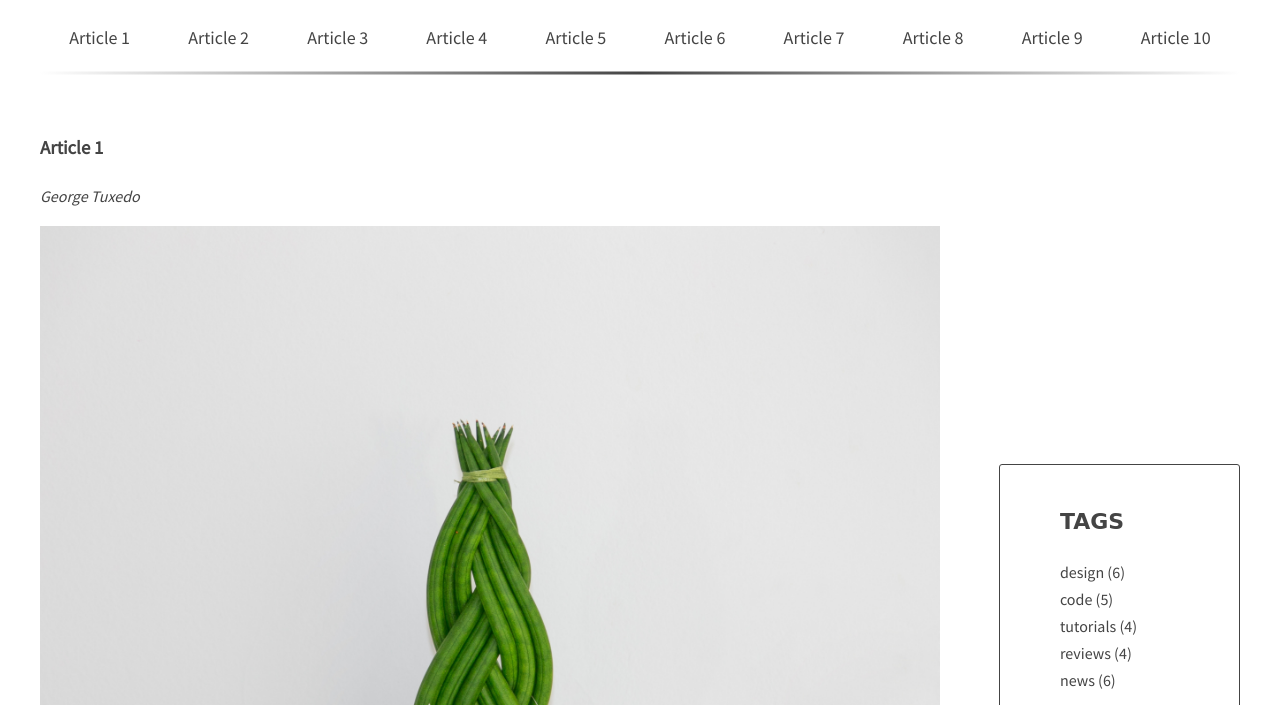
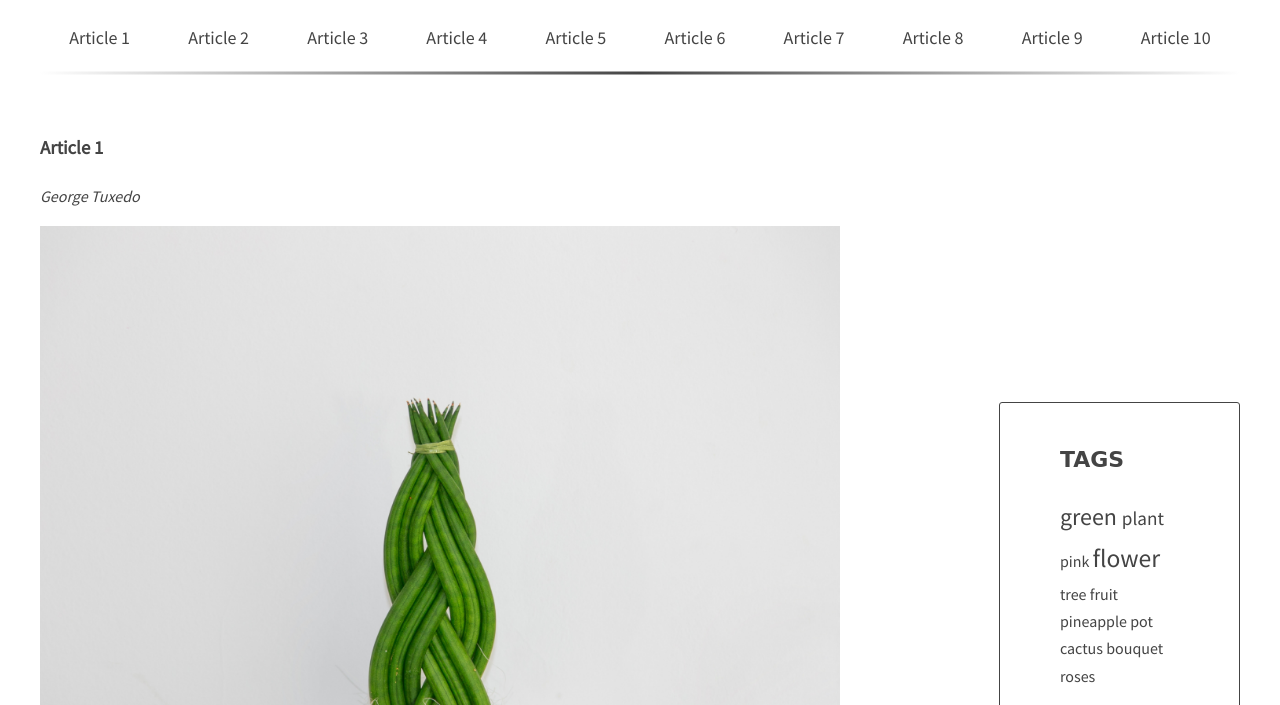
Before and after one commit to haczelakinga/blossom-blog, a website: page index.html in a window 1280 px wide. Shown: the part 240-945 px from the top of the page. Drawn offline with Linux system fonts and the light colour scheme; a web font is replaced by a local one.

Commit message:
Add tag cloud

```diff
--- a/index.html
+++ b/index.html
@@ -260,11 +260,6 @@
         <aside class="sidebar">
           <h2 class="section-title">Tags</h2>
           <ul class="list tags">
-            <li><a href="#">design</a> <span>(6)</span></li>
-            <li><a href="#">code</a> <span>(5)</span></li>
-            <li><a href="#">tutorials</a> <span>(4)</span></li>
-            <li><a href="#">reviews</a> <span>(4)</span></li>
-            <li><a href="#">news</a> <span>(6)</span></li>
           </ul>
           <h2 class="section-title">Authors</h2>
           <ul class="list authors">
--- a/js/script.js
+++ b/js/script.js
@@ -28,8 +28,12 @@ const optArticleSelector = '.post',
   optTitleSelector = '.post-title',
   optTitleListSelector = '.titles',
   optArticleTagsSelector = '.post-tags .list',
-  optArticleAuthorSelector = '.post-author';
+  optArticleAuthorSelector = '.post-author',
+  optCloudClassCount = 5,
+  optCloudClassPrefix = 'tag-size-';
 
+
+//Generate title links
 function generateTitleLinks(customSelector = ''){
 
   const titleList = document.querySelector(optTitleListSelector);
@@ -56,11 +60,37 @@ function generateTitleLinks(customSelector = ''){
 
 generateTitleLinks();
 
+//Calculate params
+let params = {
+  min: 9999,
+  max: 0,
+};
+
+function calculateTagsParams(allTags) {
+  for(let tag in allTags) {
+    params.max = allTags[tag] > params.max ? allTags[tag] : params.max;
+    params.min = allTags[tag] < params.min ? allTags[tag] : params.min;
+  }
+  return params;
+}
+
+//Calculate font-size
+function calculateTagClass(count, params){
+  const normalizedCount = count - params.min;
+  const normalizedMax = params.max - params.min;
+  const percentage = normalizedCount / normalizedMax;
+  const classNumber = Math.floor( percentage * (optCloudClassCount - 1) + 1 );
+  return optCloudClassPrefix + classNumber;
+}
+//Generate tags
 function generateTags(){
+
+  /* [NEW] create a new variable allTags with an empty object */
+  let allTags = {};
+
   const articles = document.querySelectorAll(optArticleSelector);
 
   for( let article of articles) {
-
     const tagWrapper = article.querySelector(optArticleTagsSelector);
     let html = '';
     const articleTags = article.getAttribute('data-tags');
@@ -69,10 +99,32 @@ function generateTags(){
     for(let tag of articleTagsArray) {
       const linkHtml = `<li><a href=#tag-${tag}>${tag}</a></li>`;
       html += linkHtml;
+
+      /* [NEW] check if this link is NOT already in allTags */
+      if(!allTags.hasOwnProperty(tag)){
+        /* [NEW] add generated code to allTags array */
+        allTags[tag] = 1;
+      } else {
+        allTags[tag]++;
+      }
     }
 
     tagWrapper.innerHTML = html;
+    console.log(allTags);
   }
+
+  /* [NEW] find list of tags in right column */
+  const tagList = document.querySelector('.tags');
+
+  const tagsParams = calculateTagsParams(allTags);
+  console.log(tagsParams);
+
+  let allTagsHtml = '';
+
+  for(let tag in allTags) {
+    allTagsHtml += `<li class="${calculateTagClass(allTags[tag], tagsParams)}"><a href=#tag-${tag}>${tag} </a></li>`;
+  }
+  tagList.innerHTML = allTagsHtml;
 }
 generateTags();
 
@@ -100,7 +152,6 @@ function tagClickHandler(event, element){
   generateTitleLinks(`[data-tags~="${tag}"]`);
 }
 
-
 function addClickListenersToTags(){
 
   const tagLinks = document.querySelectorAll('a[href^="#tag-"]');
@@ -110,7 +161,6 @@ function addClickListenersToTags(){
       let element = this;
       tagClickHandler(event, element);
     });
-
   }
 }
 
--- a/sass/style.scss
+++ b/sass/style.scss
@@ -29,7 +29,7 @@ a {
 }
 
 .container {
-  width: 1200px;
+  max-width: 1200px;
   margin: 0 auto;
 }
 
@@ -57,7 +57,9 @@ a {
 /* Layout */
 .wrapper {
   display: flex;
+  flex-wrap: wrap;
   justify-content: space-between;
+
 }
 
 .sidebar {
@@ -65,11 +67,15 @@ a {
   border-radius: 3px;
   padding: 20px 60px;
   align-self: center;
+  margin-left: 10px;
+  flex: 0 0 20%;
+  justify-self: center;
 }
 
 .posts {
   background: $color-light;
   max-width: 800px;
+  flex: 0 0 70%;
 }
 
 /* Logo */
@@ -143,13 +149,39 @@ a {
   }
 }
 
+.tag-size{
+  &-1 {
+    font-size: 100%;
+    display: inline;
+  }
+
+  &-2 {
+    font-size: 120%;
+    color: green;
+    display: inline;
+  }
+  &-3 {
+    font-size: 140%;
+    display: inline;
+  }
+  &-4 {
+    font-size: 150%;
+    display: inline;
+  }
+  &-5 {
+    font-size: 160%;
+    display: inline;
+  }
+}
+
 //Image
 .article-img-wrapper {
-  width: auto;
+  max-width: 800px;
   margin-bottom: 40px;
 }
 
 .article-img {
   max-height: 600px;
+  width: 100%;
   object-fit: cover;
 }
```
Also changed, not shown: css/style.css, 1 other file.
